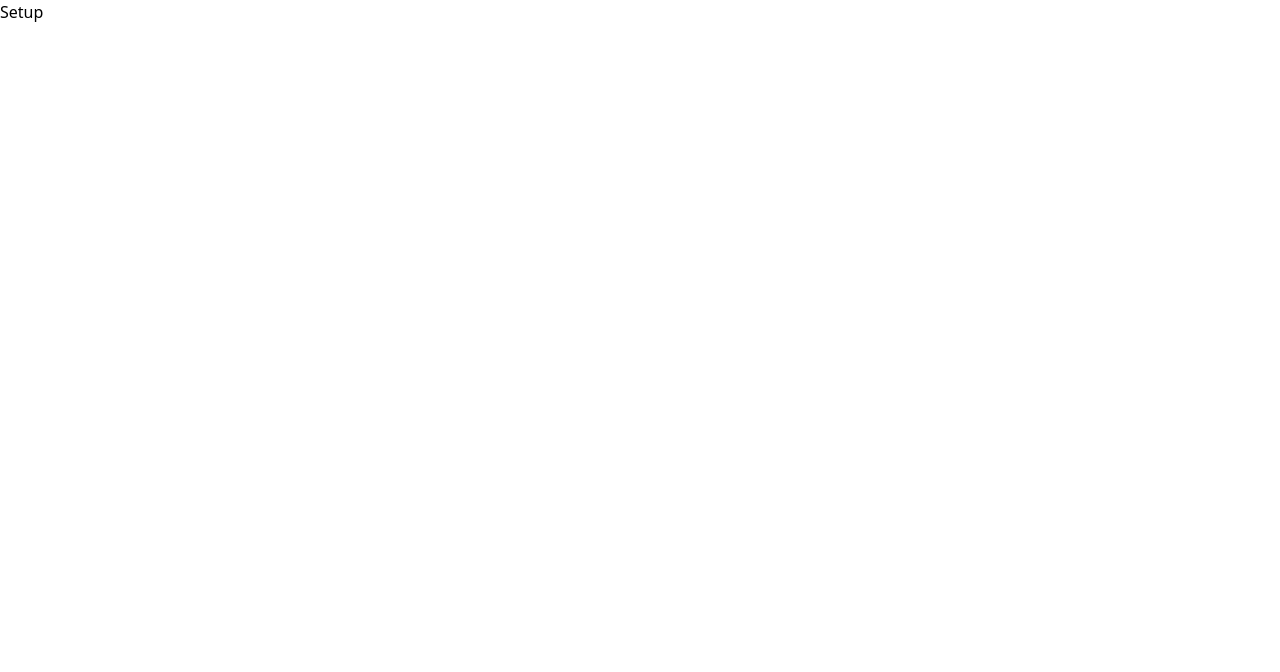
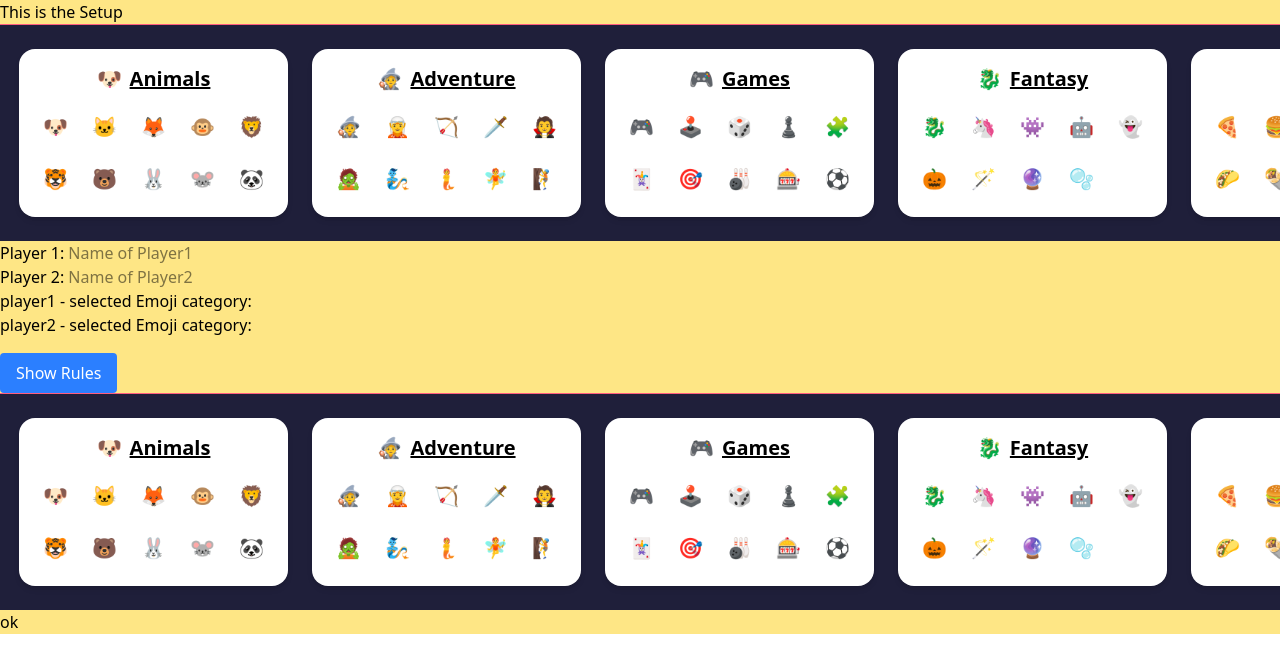
Before and after one commit to sathvik89/BlinkTacToe, a React (Vite) app: page /setup in a window 1280 px wide. Shown: the top 672 px of the page. Built offline with nearby package versions, Linux system fonts and the light colour scheme.

Commit message:
setup page started,emoji categories have been put

```diff
--- a/src/components/Button.jsx
+++ b/src/components/Button.jsx
@@ -10,7 +10,7 @@ const Button = ({ text, pagetonavigate }) => {
       whileHover={{ scale: 1.1, rotate: [-1, 1, -1, 0] }}
       whileTap={{ scale: 0.95 }}
       onClick={() => navigate(`/${pagetonavigate}`)}
-      className="bg-blue-600 text-white px-8 py-3 cursor-pointer rounded-xl shadow-lg hover:shadow-blue-400 transition duration-200 text-lg font-bold tracking-wide"
+      className="bg-[#00D2FF] mt-3.5 text-white px-10 py-3 cursor-pointer rounded-xl drop-shadow-xs hover:shadow-blue-400 transition duration-20 text-lg font-bold"
     >
       {text}
     </motion.button>
--- /dev/null
+++ b/src/components/EmojiCategory.jsx
@@ -0,0 +1,160 @@
+import { useRef } from "react";
+import { motion, useAnimationFrame } from "framer-motion";
+
+const EmojiCategory = ({ onSelectCategory }) => {
+  const emojiCategories = [
+    {
+      name: "Faces",
+      icon: "😄",
+      emojis: ["😄", "😂", "😍", "😎", "😢", "😭", "😴", "🤓"],
+    },
+    {
+      name: "Animals",
+      icon: "🐶",
+      emojis: [
+        "🐶",
+        "🐱",
+        "🦊",
+        "🐵",
+        "🦁",
+        "🐯",
+        "🐻",
+        "🐰",
+        "🐭",
+        "🐼",
+        "🐸",
+        "🐧",
+      ],
+    },
+    {
+      name: "Adventure",
+      icon: "🧙",
+      emojis: [
+        "🧙",
+        "🧝",
+        "🏹",
+        "🗡️",
+        "🧛",
+        "🧟",
+        "🧞",
+        "🧜",
+        "🧚",
+        "🧗",
+        "🗺️",
+      ],
+    },
+    {
+      name: "Games",
+      icon: "🎮",
+      emojis: [
+        "🎮",
+        "🕹️",
+        "🎲",
+        "♟️",
+        "🧩",
+        "🃏",
+        "🎯",
+        "🎳",
+        "🎰",
+        "⚽",
+        "🏀",
+      ],
+    },
+    {
+      name: "Fantasy",
+      icon: "🐉",
+      emojis: ["🐉", "🦄", "👾", "🤖", "👻", "🎃", "🪄", "🔮", "🫧"],
+    },
+    {
+      name: "Food",
+      icon: "🍕",
+      emojis: [
+        "🍕",
+        "🍔",
+        "🍟",
+        "🌭",
+        "🥪",
+        "🌮",
+        "🌯",
+        "🥙",
+        "🍳",
+        "🥘",
+        "🍲",
+      ],
+    },
+    {
+      name: "Nature",
+      icon: "🌿",
+      emojis: ["🌿", "🌳", "🌻", "🌼", "🌱", "🌾", "🌵", "🍀", "🍃", "🍂"],
+    },
+    {
+      name: "Weather",
+      icon: "☀️",
+      emojis: [
+        "☀️",
+        "🌤️",
+        "⛅",
+        "🌦️",
+        "🌧️",
+        "⛈️",
+        "🌨️",
+        "❄️",
+        "💨",
+        "🌪️",
+        "🌈",
+      ],
+    },
+    {
+      name: "Space",
+      icon: "🪐",
+      emojis: ["🌍", "🌎", "🌏", "🌕", "🌑", "🌌", "🚀", "🛸", "🌠", "🪐"],
+    },
+    {
+      name: "Objects",
+      icon: "💡",
+      emojis: ["💡", "📷", "📱", "💻", "⏰", "🕰️", "🧭", "🔋", "🪞", "📦"],
+    },
+  ];
+  const containerRef = useRef(null);
+  const x = useRef(0);
+
+  useAnimationFrame((t, delta) => {
+    if (containerRef.current) {
+      x.current += delta * 0.05; // speed control
+      if (x.current >= containerRef.current.scrollWidth / 2) {
+        x.current = 0;
+      }
+      containerRef.current.style.transform = `translateX(-${x.current}px)`;
+    }
+  });
+
+  const scrollItems = [...emojiCategories, ...emojiCategories];
+
+  return (
+    <div className="relative overflow-hidden w-full py-6 bg-[#1F1F3A] border-t border-[#FF5E7E]">
+      <div ref={containerRef} className="flex gap-6 w-max">
+        {scrollItems.map((cat, index) => (
+          <button
+            key={index}
+            onClick={() => onSelectCategory(cat)}
+            className="min-w-[220px] cursor-pointer bg-white text-black rounded-2xl px-4 py-4 shadow-md hover:bg-[#FF5E7E] transition-all duration-300 flex flex-col gap-3 items-center"
+          >
+            <div className="flex items-center gap-2 text-xl font-semibold">
+              <span>{cat.icon}</span>
+              <span className="underline">{cat.name}</span>
+            </div>
+            <div className="grid grid-cols-5 gap-2 text-xl">
+              {cat.emojis.slice(0, 10).map((item, idx) => (
+                <div key={idx} className="p-2">
+                  {item}
+                </div>
+              ))}
+            </div>
+          </button>
+        ))}
+      </div>
+    </div>
+  );
+};
+
+export default EmojiCategory;
--- a/src/components/Footer.jsx
+++ b/src/components/Footer.jsx
@@ -2,10 +2,17 @@ import React from "react";
 
 const Footer = () => {
   return (
-    <footer className="mt-10 py-4 text-center text-sm text-gray-600">
-      <span className="inline-block animate-pulse text-red-500">❤️</span> Made
-      with love by{" "}
-      <span className="font-semibold text-purple-700">@Sathvik</span>
+    <footer className="w-full py-4 bg-[#1F1F3A] text-center text-sm text-white border-t border-[#FF5E7E]">
+      <div className="flex justify-center items-center gap-2">
+        <span className="text-red-500 animate-pulse text-lg">❤️</span>
+        <p>
+          Made with love by{" "}
+          <span className="font-semibold text-[#FFC371]">@Sathvik</span>
+        </p>
+      </div>
+      <div className="mt-1 text-xs text-gray-400">
+        © 2025 Blink Tac Toe. All rights reserved.
+      </div>
     </footer>
   );
 };
--- a/src/components/Heading.jsx
+++ b/src/components/Heading.jsx
@@ -1,10 +1,9 @@
 import React from "react";
-
 const Heading = ({ text }) => {
   return (
-    <div>
-      <h1>{text}</h1>
-    </div>
+    <h1 className="text-5xl md:text-6xl font-extrabold text-[#FF5E7E] drop-shadow-[0_3px_6px_rgba(255,94,126,0.6)]">
+      {text}
+    </h1>
   );
 };
 
--- /dev/null
+++ b/src/components/RuleBook.jsx
@@ -0,0 +1,62 @@
+import React, { useState } from "react";
+
+const RuleBook = () => {
+  const [show, setShow] = useState(false);
+
+  function handleRule() {
+    setShow((prev) => !prev);
+  }
+
+  return (
+    <div className="mt-4">
+      <button
+        onClick={handleRule}
+        className="px-4 py-2 bg-blue-500 text-white rounded hover:bg-blue-600 transition"
+      >
+        {show ? "Hide Rules" : "Show Rules"}
+      </button>
+
+      {show && (
+        <div className="mt-4 p-4 border border-gray-300 rounded-md bg-white shadow-sm">
+          <h3 className="font-bold text-lg mb-2">Blink Tac Toe - Rules</h3>
+          <ul className="list-disc pl-5 space-y-2 text-sm text-gray-700">
+            <li>
+              Select your emoji category and choose a unique emoji for each
+              player.
+            </li>
+            <li>Players take turns placing their emoji on the 3x3 grid.</li>
+            <li>
+              <strong>Vanishing Rule:</strong> Each player can only have 3
+              emojis on the board at a time.
+            </li>
+            <li>
+              When placing a 4th emoji, the oldest one disappears automatically.
+            </li>
+            <li>
+              The first player to get 3 emojis in a row (horizontal, vertical,
+              or diagonal) wins!
+            </li>
+            <li>
+              Draws are not possible since the board never fills completely.
+            </li>
+          </ul>
+
+          <h3 className="font-bold text-lg mt-4 mb-2">Strategy Tips</h3>
+          <ul className="list-disc pl-5 space-y-2 text-sm text-gray-700">
+            <li>
+              Plan ahead: Your oldest emoji will vanish when placing a new one.
+            </li>
+            <li>Try to block your opponent's potential lines.</li>
+            <li>The center cell is valuable — control it if you can.</li>
+            <li>
+              Sometimes removing your own older emoji strategically can help
+              reset the board in your favor.
+            </li>
+          </ul>
+        </div>
+      )}
+    </div>
+  );
+};
+
+export default RuleBook;
--- a/src/pages/Langingpage.jsx
+++ b/src/pages/Langingpage.jsx
@@ -3,29 +3,28 @@ import Heading from "../components/Heading";
 import Button from "../components/Button";
 import Footer from "../components/Footer";
 import { motion } from "framer-motion";
-
 const containerVariants = {
   hidden: { opacity: 0 },
   visible: {
     opacity: 1,
     transition: {
       when: "beforeChildren",
-      staggerChildren: 0.25,
-      duration: 0.8,
-      ease: "easeOut",
+      staggerChildren: 0.3,
+      duration: 1,
     },
   },
 };
 
 const itemVariants = {
-  hidden: { opacity: 0, y: 50 },
+  hidden: { opacity: 0, y: 50, scale: 0.95 },
   visible: {
     opacity: 1,
     y: 0,
+    scale: 1,
     transition: {
       type: "spring",
-      stiffness: 100,
-      damping: 12,
+      stiffness: 90,
+      damping: 10,
     },
   },
 };
@@ -36,27 +35,26 @@ const LandingPage = () => {
       variants={containerVariants}
       initial="hidden"
       animate="visible"
-      className="flex flex-col justify-between min-h-screen bg-gradient-to-br from-purple-200 via-yellow-100 to-pink-200 text-center px-6 py-12 overflow-hidden"
+      className="flex flex-col justify-center items-center min-h-screen bg-[#2C2C54] text-white px-6 py-12 overflow-hidden"
     >
-      <motion.div
-        variants={itemVariants}
-        className="text-5xl font-black text-purple-700 tracking-wide drop-shadow-md"
-      >
+      <motion.div variants={itemVariants} className="mt-6">
         <Heading text="Blink Tac Toe" />
       </motion.div>
 
       <motion.div
         variants={itemVariants}
-        className="mt-6 text-xl md:text-2xl text-blue-500 font-semibold"
+        className="mt-19 text-xl md:text-2xl text-[#FFC371] font-semibold"
       >
         <h2>A vanishing twist on the classic Tic Tac Toe!</h2>
       </motion.div>
 
-      <motion.div variants={itemVariants} className="mt-10">
-        <Button pagetonavigate="setup" text="Play Now" />
+      <motion.div variants={itemVariants} className="mt-42">
+        <motion.div>
+          <Button pagetonavigate="setup" text="Play Now" />
+        </motion.div>
       </motion.div>
 
-      <motion.div variants={itemVariants} className="mt-20">
+      <motion.div variants={itemVariants} className="mt-auto w-full">
         <Footer />
       </motion.div>
     </motion.div>
--- a/src/pages/Setup.jsx
+++ b/src/pages/Setup.jsx
@@ -1,9 +1,29 @@
-import React from 'react'
+import React from "react";
+import EmojiCategory from "../components/EmojiCategory";
+import RuleBook from "../components/RuleBook";
 
 const Setup = () => {
   return (
-    <div>Setup</div>
-  )
-}
+    <div className="bg-amber-200">
+      This is the Setup
+      <EmojiCategory />
+      <div>
+        <div>
+          Player 1: <input type="text" placeholder="Name of Player1" />
+        </div>
+        <div>
+          Player 2: <input type="text" placeholder="Name of Player2" />
+        </div>
+      </div>
+      <div>player1 - selected Emoji category:</div>
+      <div>player2 - selected Emoji category:</div>
+      <div>
+        <RuleBook />
+      </div>
+      <EmojiCategory />
+      ok
+    </div>
+  );
+};
 
-export default Setup
+export default Setup;
```
